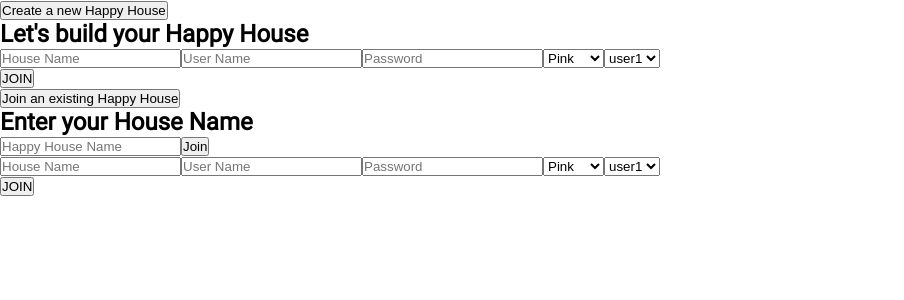
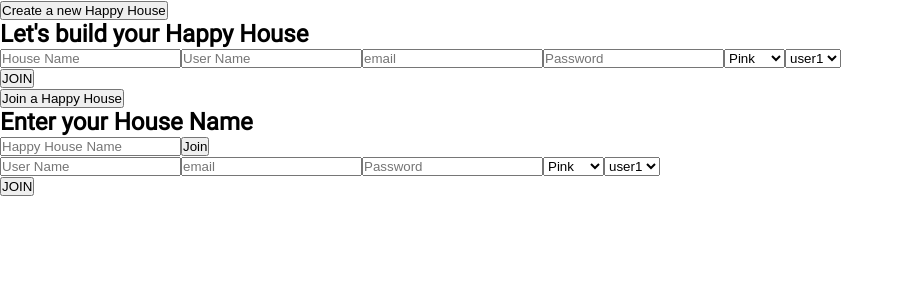
Before and after one commit to monica-zarate/happy-house, a React (Create React App) app in the folder client/: page /join in a window 1280 px wide. Shown: the top 300 px of the page, without its empty margins (0-904 px from the left). Built offline with nearby package versions, Linux system fonts and the light colour scheme.

Commit message:
Added Class Names to Landing and Join Components.

```diff
--- a/client/src/components/Join.jsx
+++ b/client/src/components/Join.jsx
@@ -4,96 +4,116 @@ import { Link } from "react-router-dom";
 
 function Join(props) {
   return (
-    <div>
-      <button>Create a new Happy House</button>
-      <div>
-        <h2>Let's build your Happy House</h2>
-        <form action="">
+    <div className="join">
+      <button className="join__new-house">Create a new Happy House</button>
+      <div className="new-house">
+        <h2 className="new-house__title">Let's build your Happy House</h2>
+        <form className="new-house__form" action="">
           <input
+            className="new-house__form--house-name"
             type="text"
             name="house-name"
             id="house-name"
             placeholder="House Name"
           />
           <input
+            className="new-house__form--user-name"
             type="text"
             name="user-name"
             id="user-name"
             placeholder="User Name"
           />
           <input
+            className="new-house__form--email"
+            type="text"
+            name="email"
+            id="email"
+            placeholder="email"
+          />
+          <input
+            className="new-house__form--pass"
             type="text"
             name="password"
             id="password"
             placeholder="Password"
           />
-          <select name="color" id="color">
+          <select className="new-house__form--color" name="color" id="color">
             <option value="pink">Pink</option>
             <option value="green">Green</option>
             <option value="plum">Plum</option>
             <option value="blue">Blue</option>
             <option value="yellow">Yellow</option>
           </select>
-          <select name="icon" id="icon">
+          <select className="new-house__form--icon" name="icon" id="icon">
             <option value="user1">user1</option>
             <option value="user2">user2</option>
             <option value="user3">user3</option>
             <option value="user4">user4</option>
           </select>
         </form>
-        <Link to={`/dashboard`}>
-          <button>JOIN</button>
+        <Link className="new-house__cta" to={`/dashboard`}>
+          <button className="new-house__cta--btn">JOIN</button>
         </Link>
       </div>
-      <button>Join an existing Happy House</button>
-      <div>
-        <h2>Enter your House Name</h2>
-        <form action="">
+      <button className="join__connect">Join a Happy House</button>
+      <div className="connect">
+        <h2 className="connect__title">Enter your House Name</h2>
+        <form className="connect__form" action="">
           <input
+            className="connect__form--house-name"
             type="text"
             name="happy-house-name"
             id="happy-house-name"
             placeholder="Happy House Name"
           />
-          <button>Join</button>
+          <button className="connect__form--btn">Join</button>
         </form>
       </div>
-      <div>
-        <form action="">
-          <input
+      <div className="connect__wrapper">
+        <form className="connect__input" action="">
+          {/* <input  className="connect__input"
             type="text"
             name="house-name"
             id="house-name"
             placeholder="House Name"
-          />
+          /> */}
           <input
+            className="connect__input--user-name"
             type="text"
             name="user-name"
             id="user-name"
             placeholder="User Name"
           />
           <input
+            className="connect__input--email"
+            type="text"
+            name="email"
+            id="email"
+            placeholder="email"
+          />
+          <input
+            className="connect__input--pass"
             type="text"
             name="password"
             id="password"
             placeholder="Password"
           />
-          <select name="color" id="color">
+          <select className="connect__input--color" name="color" id="color">
             <option value="pink">Pink</option>
             <option value="green">Green</option>
             <option value="plum">Plum</option>
             <option value="blue">Blue</option>
             <option value="yellow">Yellow</option>
           </select>
-          <select name="icon" id="icon">
+          <select className="connect__input--icon" name="icon" id="icon">
             <option value="user1">user1</option>
             <option value="user2">user2</option>
             <option value="user3">user3</option>
             <option value="user4">user4</option>
           </select>
         </form>
-        <Link to={`/dashboard`}>
-          <button>JOIN</button>
+        <Link className="connect__cta" to={`/dashboard`}>
+          <button className="connect__cta--btn">JOIN</button>
         </Link>
       </div>
     </div>
--- a/client/src/components/Landing.jsx
+++ b/client/src/components/Landing.jsx
@@ -39,14 +39,14 @@ class Landing extends React.Component {
   render() {
     return (
       <div className="landing">
-        <h1>Happy House</h1>
-        <img src={logo} alt="happy house logo" />
-        <div>
-          <Link to={`/join`}>
-            <button>JOIN</button>
+        <h1 className="landing__title">Happy House</h1>
+        <img className="landing__logo" src={logo} alt="happy house logo" />
+        <div className="landing__wrapper">
+          <Link className="landing__join" to={`/join`}>
+            <button className="landing__join--btn">JOIN</button>
           </Link>
-          <Link to={`/login`}>
-            <button>LOG IN</button>
+          <Link className="landing__login" to={`/login`}>
+            <button className="landing__login--btn">LOG IN</button>
           </Link>
         </div>
       </div>
```
